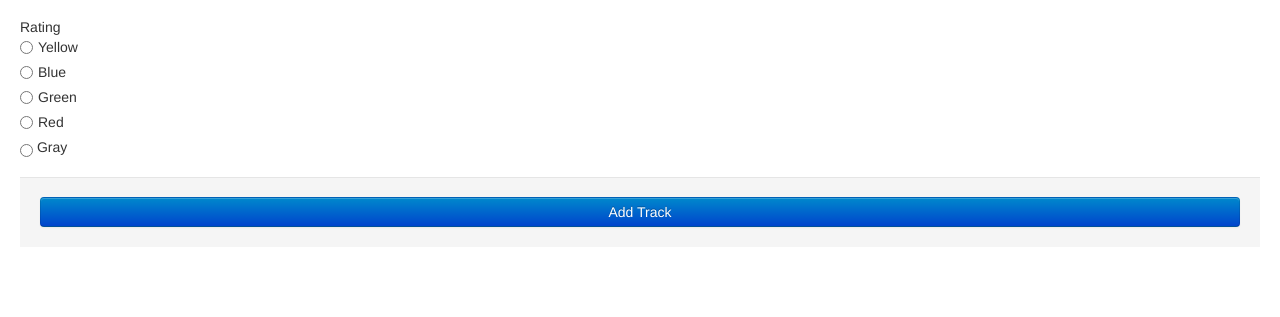
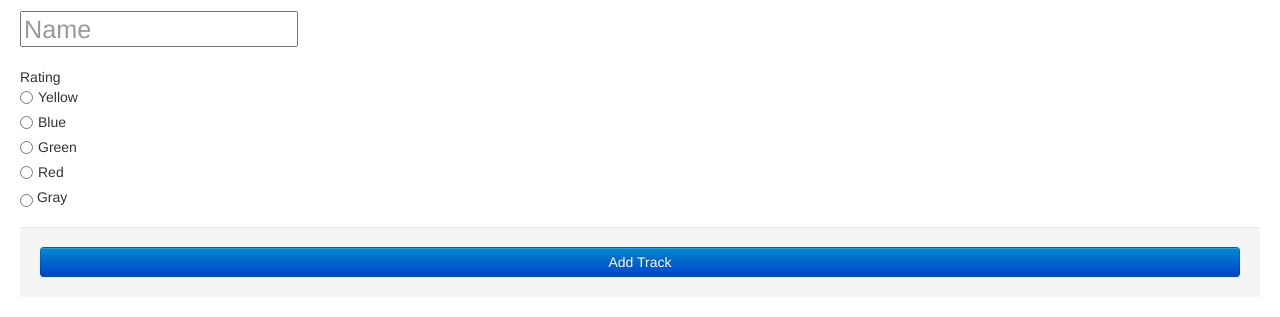
Before and after one commit to langalex/klettern, a website: page www/index.html in a window 1280 px wide. Both pictures are taken after a click on the link "New Track". Shown: the part 69-386 px from the top of the page. Drawn offline with nearby package versions, Linux system fonts and the light colour scheme; no server answers.

Commit message:
Fontsize for input ++ fixed layout-margin

```diff
--- a/www/css/main.css
+++ b/www/css/main.css
@@ -13,6 +13,11 @@ body {
   border-radius: 10px;
   margin-bottom: -5px;
   border: 1px solid silver;
+}
+
+#new-track-form [name=name] {
+  font-size: 180%;
+  line-height: 120%;
 }
 
 
@@ -49,7 +54,7 @@ html[data-hoodie-account-status=signedout] .hoodie-account-signedout {
 /* TMP */
 
 .main {
-  margin-top: 40px;
+  margin-top: 80px;
 }
 
 /* END TMP */
```
